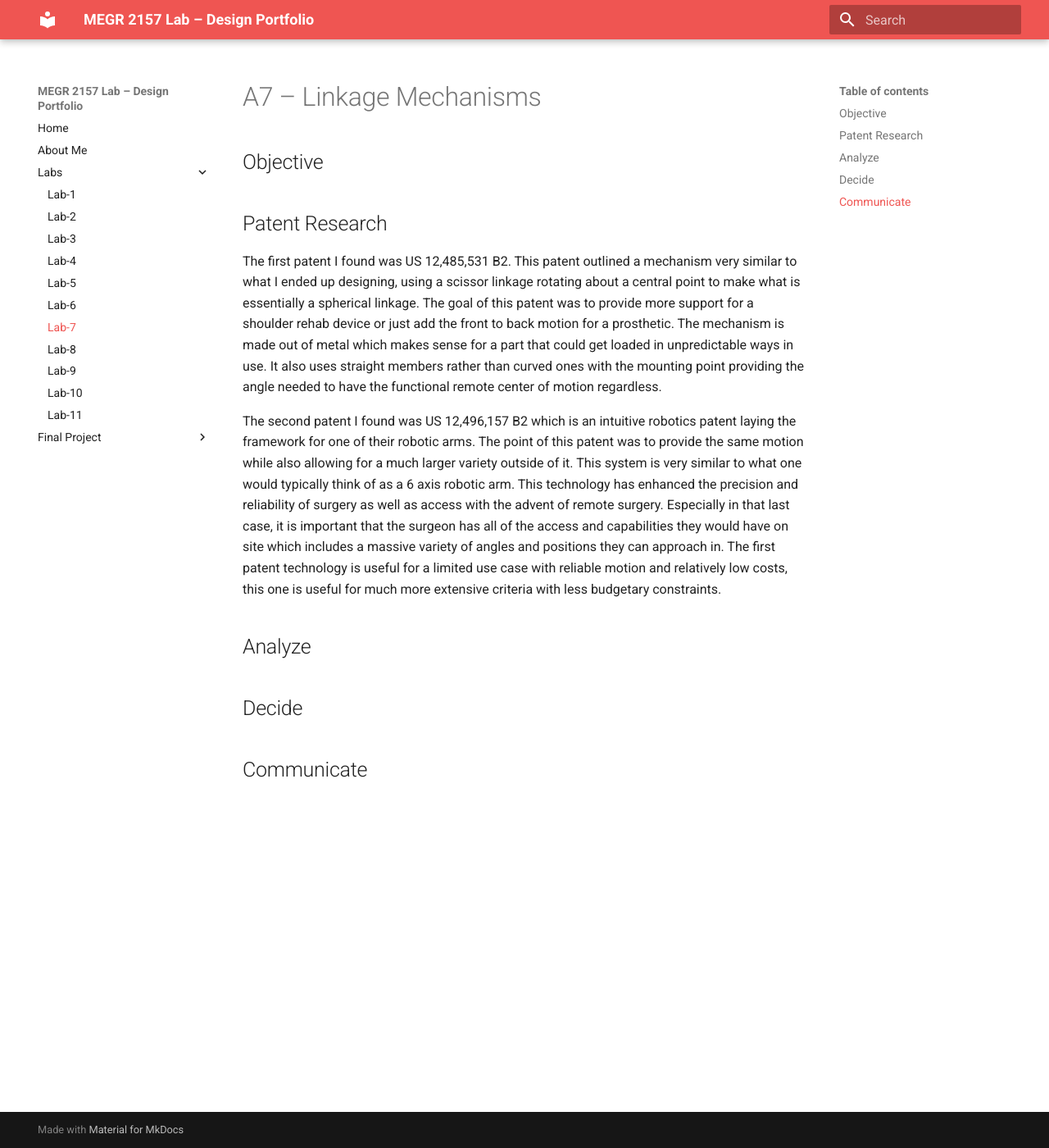
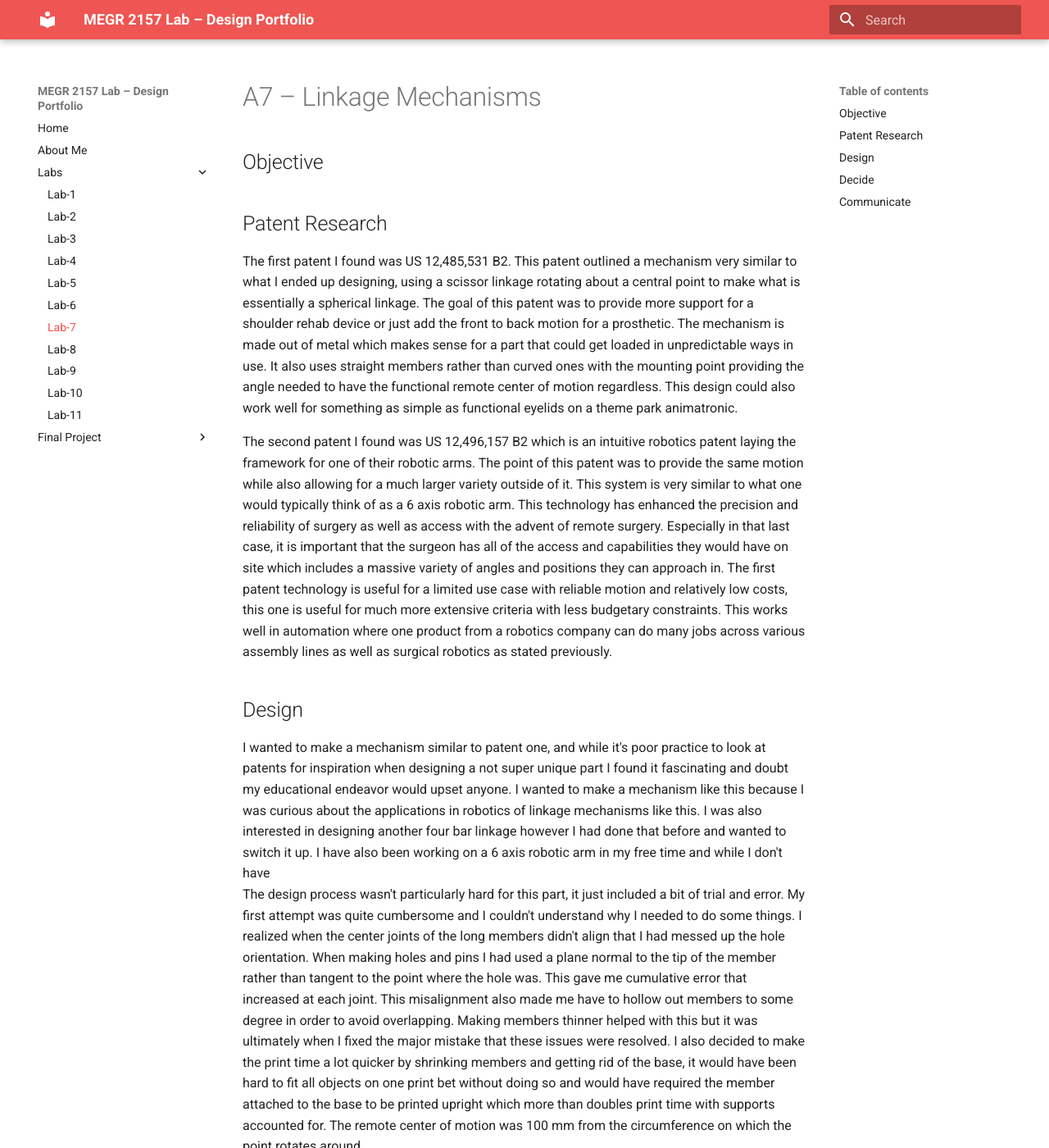
Before and after one commit to jmcadam4/James-McAdam-MEGR-2156-lab, an MkDocs documentation site: the page built from docs/Labs/L07/index.md, in a window 1280 px wide and 1400 px high. Shown: the whole window at 82% size. Built offline with MkDocs 1.6.1 and Material for MkDocs 9.7.7, drawn with Linux system fonts in a browser that asks for light colours; some of the changed text lies outside the part shown.

Commit message:
Update index.md

```diff
--- a/docs/Labs/L07/index.md
+++ b/docs/Labs/L07/index.md
@@ -4,11 +4,16 @@
 
 ## Patent Research
 
-The first patent I found was US 12,485,531 B2. This patent outlined a mechanism very similar to what I ended up designing, using a scissor linkage rotating about a central point to make what is essentially a spherical linkage. The goal of this patent was to provide more support for a shoulder rehab device or just add the front to back motion for a prosthetic. The mechanism is made out of metal which makes sense for a part that could get loaded in unpredictable ways in use. It also uses straight members rather than curved ones with the mounting point providing the angle needed to have the functional remote center of motion regardless.
+The first patent I found was US 12,485,531 B2. This patent outlined a mechanism very similar to what I ended up designing, using a scissor linkage rotating about a central point to make what is essentially a spherical linkage. The goal of this patent was to provide more support for a shoulder rehab device or just add the front to back motion for a prosthetic. The mechanism is made out of metal which makes sense for a part that could get loaded in unpredictable ways in use. It also uses straight members rather than curved ones with the mounting point providing the angle needed to have the functional remote center of motion regardless. This design could also work well for something as simple as functional eyelids on a theme park animatronic.
 
-The second patent I found was US 12,496,157 B2 which is an intuitive robotics patent laying the framework for one of their robotic arms. The point of this patent was to provide the same motion while also allowing for a much larger variety outside of it. This system is very similar to what one would typically think of as a 6 axis robotic arm. This technology has enhanced the precision and reliability of surgery as well as access with the advent of remote surgery. Especially in that last case, it is important that the surgeon has all of the access and capabilities they would have on site which includes a massive variety of angles and positions they can approach in. The first patent technology is useful for a limited use case with reliable motion and relatively low costs, this one is useful for much more extensive criteria with less budgetary constraints.
+The second patent I found was US 12,496,157 B2 which is an intuitive robotics patent laying the framework for one of their robotic arms. The point of this patent was to provide the same motion while also allowing for a much larger variety outside of it. This system is very similar to what one would typically think of as a 6 axis robotic arm. This technology has enhanced the precision and reliability of surgery as well as access with the advent of remote surgery. Especially in that last case, it is important that the surgeon has all of the access and capabilities they would have on site which includes a massive variety of angles and positions they can approach in. The first patent technology is useful for a limited use case with reliable motion and relatively low costs, this one is useful for much more extensive criteria with less budgetary constraints. This works well in automation where one product from a robotics company can do many jobs across various assembly lines as well as surgical robotics as stated previously.
 
-## Analyze
+## Design
+
+I wanted to make a mechanism similar to patent one, and while it's poor practice to look at patents for inspiration when designing a not super unique part I found it fascinating and doubt my educational endeavor would upset anyone. I wanted to make a mechanism like this because I was curious about the applications in robotics of linkage mechanisms like this. I was also interested in designing another four bar linkage however I had done that before and wanted to switch it up. I have also been working on a 6 axis robotic arm in my free time and while I don't have
+The design process wasn't particularly hard for this part, it just included a bit of trial and error. My first attempt was quite cumbersome and I couldn't understand why I needed to do some things. I realized when the center joints of the long members didn't align that I had messed up the hole orientation. When making holes and pins I had used a plane normal to the tip of the member rather than tangent to the point where the hole was. This gave me cumulative error that increased at each joint. This misalignment also made me have to hollow out members to some degree in order to avoid overlapping. Making members thinner helped with this but it was ultimately when I fixed the major mistake that these issues were resolved. I also decided to make the print time a lot quicker by shrinking members and getting rid of the base, it would have been hard to fit all objects on one print bet without doing so and would have required the member attached to the base to be printed upright which more than doubles print time with supports accounted for. The remote center of motion was 100 mm from the circumference on which the point rotates around.
+
+Some shortcomings of this design were the pins and the tolerances. I made pins that screwed together and could be printed, which in application is not ideal and bolts would be a better alternative. I didn't want to spend money if I could avoid it so for the case of the assignment I would say it works however it is worth noting. Another shortcoming is the curved nature of the parts. I think the inventors behind the first patent I talked about were onto something with their straight members. These are easier to machine or manufacture and will still supply ample, possibly better, performance. I think they would also give more tolerance between members while keeping tolerances at the joints tight. There is a lot of optimization that could be done as
 
 
 ## Decide
```
